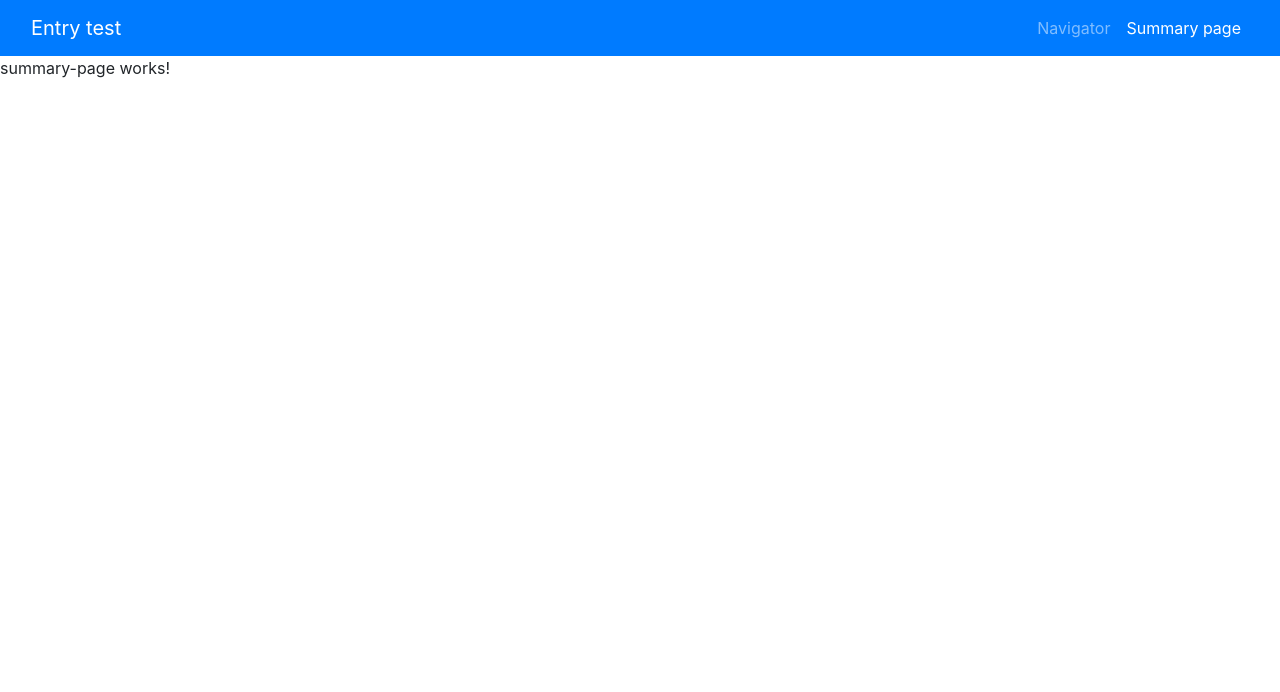
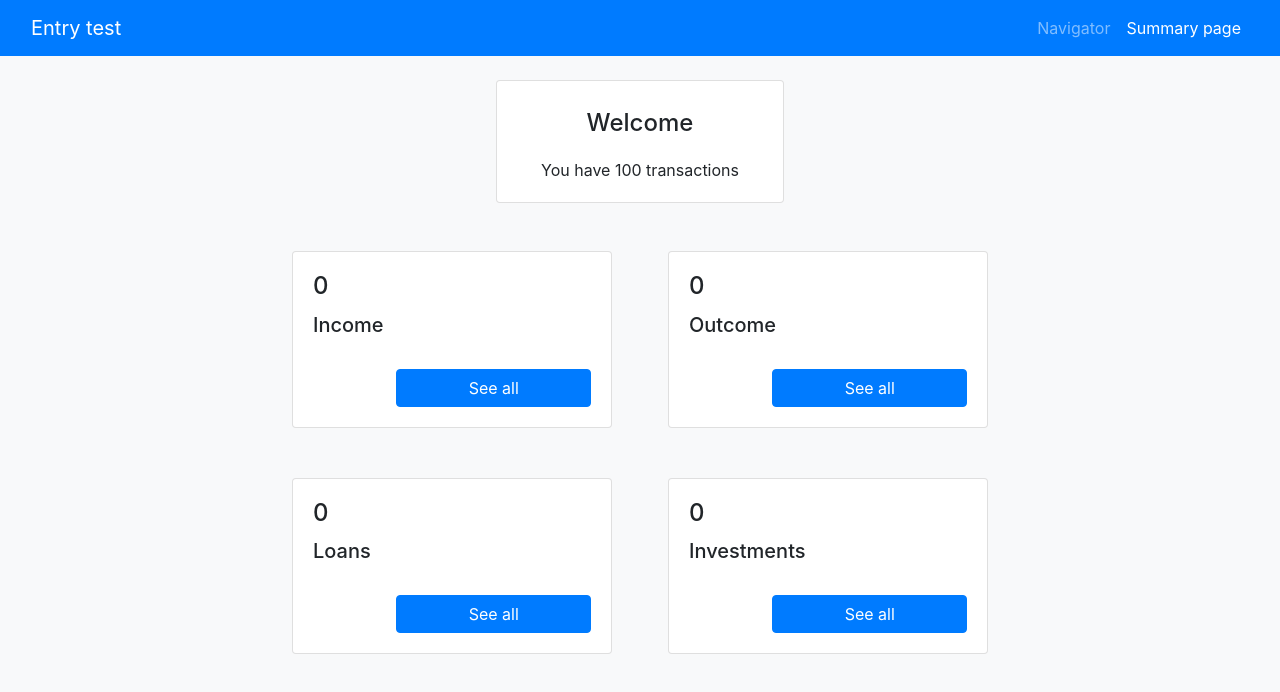
Before and after one commit to SergeyKagal/solid, an Angular app: page / in a window 1280 px wide. Shown: the top 692 px of the page. Built offline with nearby package versions, Linux system fonts and the light colour scheme.

Commit message:
feat: card styles

```diff
--- a/src/app/components/header/header.component.ts
+++ b/src/app/components/header/header.component.ts
@@ -1,6 +1,6 @@
 import { Component, DoCheck } from '@angular/core';
 import { headerLinks } from 'src/data/links';
-import { ILink } from 'src/types/link';
+import { ILink } from 'src/types/link.type';
 
 @Component({
   selector: 'app-header',
--- a/src/app/components/navigator/navigator.component.ts
+++ b/src/app/components/navigator/navigator.component.ts
@@ -1,7 +1,7 @@
 import { Component, DoCheck, OnDestroy, OnInit } from '@angular/core';
 import { HttpService } from '../../../http.service';
-import { ITransaction, transactionTypes } from 'src/types/transaction';
-import { ILink } from 'src/types/link';
+import { ITransaction, transactionTypes } from 'src/types/transaction.type';
+import { ILink } from 'src/types/link.type';
 import { navigatorLinks } from 'src/data/links';
 import { Event, NavigationEnd, Router } from '@angular/router';
 import { Subscription } from 'rxjs';
--- a/src/app/components/summary-page/summary-page.component.html
+++ b/src/app/components/summary-page/summary-page.component.html
@@ -1 +1,24 @@
-<p>summary-page works!</p>
+<div class="summary-wrapper bg-light">
+  <div class="container p-4 bg-light welcome-wrapper">
+    <div class="card mx-auto" style="width: 18rem">
+      <div class="card-body">
+        <h4 class="card-title text-center p-2">Welcome</h4>
+        <p class="card-text text-center">You have 100 transactions</p>
+      </div>
+    </div>
+  </div>
+  <div class="cards-wrapper container p-4 bg-light">
+    <div *ngFor="let card of cards" class="card mx-auto" style="width: 20rem">
+      <div class="card-body">
+        <h4 class="card-title">{{ card.transactionsNumber }}</h4>
+        <h5 class="card-title">{{ card.title }}</h5>
+        <a
+          [routerLink]="card.path"
+          [queryParams]="card.param"
+          class="btn btn-primary"
+          >See all</a
+        >
+      </div>
+    </div>
+  </div>
+</div>
--- a/src/app/components/summary-page/summary-page.component.scss
+++ b/src/app/components/summary-page/summary-page.component.scss
@@ -0,0 +1,17 @@
+.summary-wrapper {
+  width: 100vw;
+  height: calc(100vh - 56px);
+}
+.cards-wrapper {
+  display: flex;
+  flex-direction: row;
+  flex-wrap: wrap;
+  gap: 50px;
+  max-width: 750px;
+}
+a {
+  display: block;
+  width: 70%;
+  margin-left: auto;
+  margin-top: 2rem;
+}
--- a/src/app/components/summary-page/summary-page.component.ts
+++ b/src/app/components/summary-page/summary-page.component.ts
@@ -1,15 +1,18 @@
 import { Component, OnInit } from '@angular/core';
+import { cards } from 'src/data/cards';
+import { navigatorLinks } from 'src/data/links';
+import { ICard } from 'src/types/cards.type';
+import { ILink } from 'src/types/link.type';
 
 @Component({
   selector: 'app-summary-page',
   templateUrl: './summary-page.component.html',
-  styleUrls: ['./summary-page.component.scss']
+  styleUrls: ['./summary-page.component.scss'],
 })
 export class SummaryPageComponent implements OnInit {
+  cards: ICard[] = cards;
 
-  constructor() { }
+  constructor() {}
 
-  ngOnInit(): void {
-  }
-
+  ngOnInit(): void {}
 }
--- /dev/null
+++ b/src/data/cards.ts
@@ -0,0 +1,7 @@
+import { ICard } from 'src/types/cards.type';
+import { navigatorLinks } from './links';
+
+export const cards: ICard[] = navigatorLinks.map((link) => ({
+  ...link,
+  transactionsNumber: 0,
+}));
--- a/src/data/links.ts
+++ b/src/data/links.ts
@@ -1,4 +1,4 @@
-import { ILink } from 'src/types/link';
+import { ILink } from 'src/types/link.type';
 
 export const headerLinks: ILink[] = [
   {
@@ -6,14 +6,12 @@ export const headerLinks: ILink[] = [
     path: '/navigator',
     title: 'Navigator',
     param: { tab: 0 },
-    isActive: false,
   },
   {
     id: 1,
     path: '/',
     title: 'Summary page',
     param: null,
-    isActive: false,
   },
 ];
 
@@ -23,27 +21,23 @@ export const navigatorLinks: ILink[] = [
     path: '/navigator',
     title: 'Income',
     param: { tab: 0 },
-    isActive: false,
   },
   {
     id: 1,
     path: '/navigator',
     title: 'Outcome',
     param: { tab: 1 },
-    isActive: false,
   },
   {
     id: 2,
     path: '/navigator',
     title: 'Loans',
     param: { tab: 2 },
-    isActive: false,
   },
   {
     id: 3,
     path: '/navigator',
     title: 'Investments',
     param: { tab: 3 },
-    isActive: false,
   },
 ];
--- a/src/http.service.ts
+++ b/src/http.service.ts
@@ -1,6 +1,6 @@
 import { Injectable } from '@angular/core';
 import { HttpClient } from '@angular/common/http';
-import { ITransaction } from './types/transaction';
+import { ITransaction } from './types/transaction.type';
 
 @Injectable()
 export class HttpService {
--- /dev/null
+++ b/src/types/cards.type.ts
@@ -0,0 +1,5 @@
+import { ILink } from './link.type';
+
+export interface ICard extends ILink {
+  transactionsNumber: number;
+}
--- a/src/types/link.ts
+++ b/src/types/link.type.ts
@@ -5,5 +5,4 @@ export interface ILink {
   path: string;
   title: string;
   param: Params | null;
-  isActive: boolean;
 }
```
Also changed, not shown: src/types/transaction.type.ts (renamed from src/types/transaction.ts).
